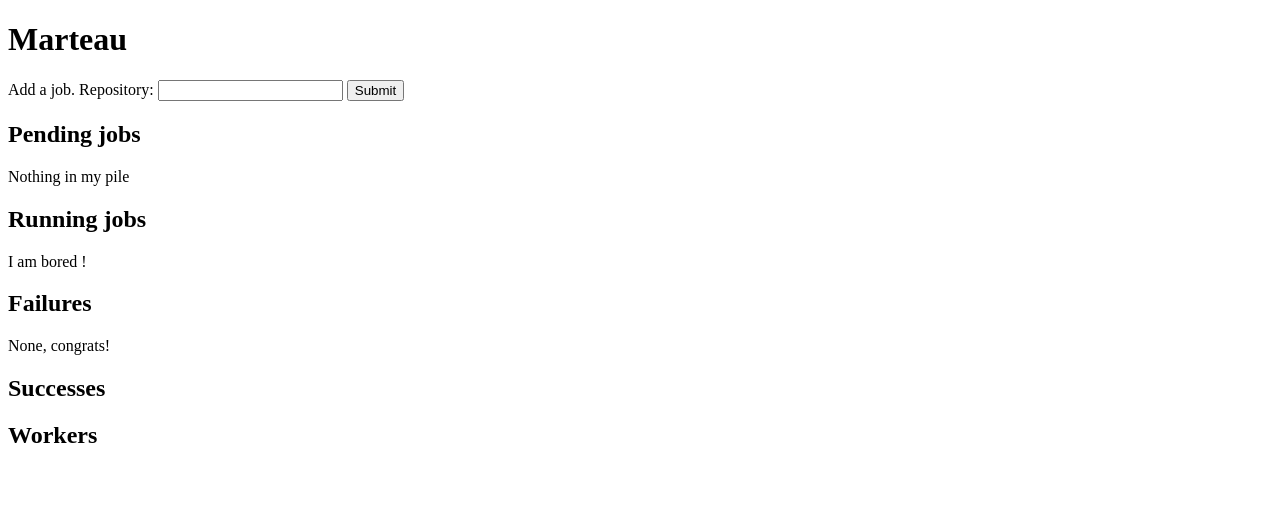
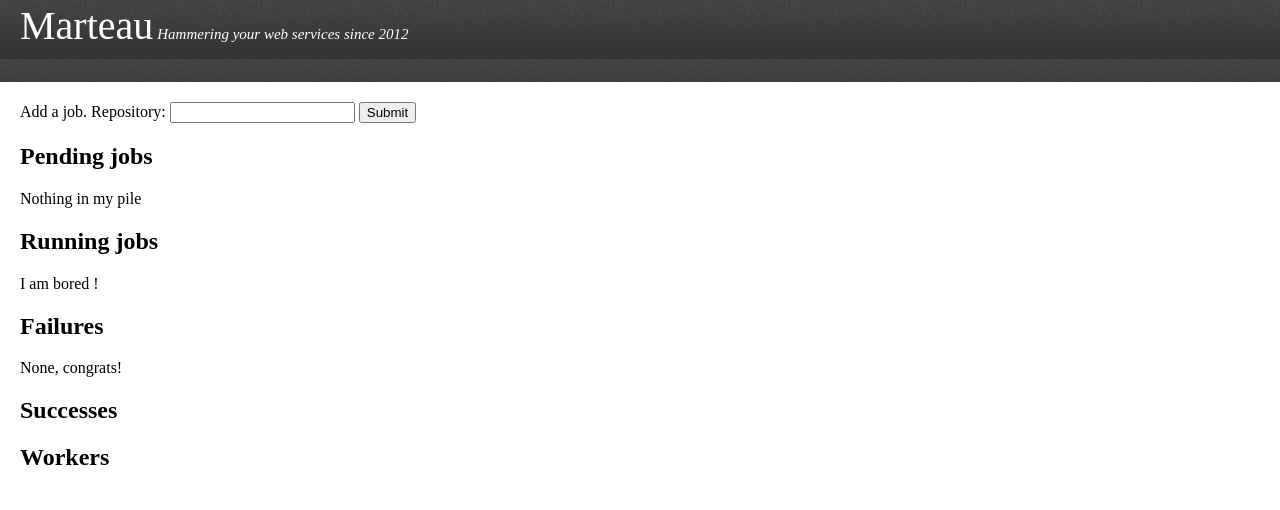
Before and after one commit to mozilla-services/marteau, a Python web app: template marteau/templates/index.mako in a window 1280 px wide. Shown: the top 510 px of the page. Run offline with Mako, Linux system fonts and the light colour scheme; the template is opened without the code that fills it, so the values that code supplies are empty; some web fonts are replaced.

Commit message:
more style, because explaining something that looks good is easier

```diff
--- a/marteau/media/marteau.css
+++ b/marteau/media/marteau.css
@@ -3,4 +3,44 @@
 
 body {
   font-family: 'Quando', serif;
+  border: 0;
+  margin: 0;
+  padding: 0;
 }
+
+a {
+ text-decoration: none;
+ color: grey;
+}
+
+a:hover {
+ text-decoration: underline;
+}
+
+
+#header {
+  background-image: url("/media/head.png");
+  height: 80px;
+  color: white;
+  border: none;
+  padding-left: 20px;
+  padding-top: 2px;
+  margin: 0px;
+}
+
+#title {
+  font-size: 40px;
+  text-decoration: none;
+  color: white;
+}
+
+#subtitle {
+  font-size: 15px;
+  font-style: italic;
+}
+
+#body {
+  padding: 20px;
+  background-image: url("/media/fade.png") repeat-x scroll -70% 0px transparent;
+
+}
--- a/marteau/templates/base.mako
+++ b/marteau/templates/base.mako
@@ -7,9 +7,13 @@
 
   </head>
   <body>
-   <h1>Marteau</h1>
+   <div id="header">
+       <a href="/" id="title">Marteau</a>
+       <span id="subtitle">Hammering your web services since 2012</span>
+   </div>
+   <div id="body">
         ${self.body()}
-
+   </div>
 
   </body>
 </html>
```
Also changed, not shown: marteau/media/fade.png (added), marteau/media/head.png (added).
